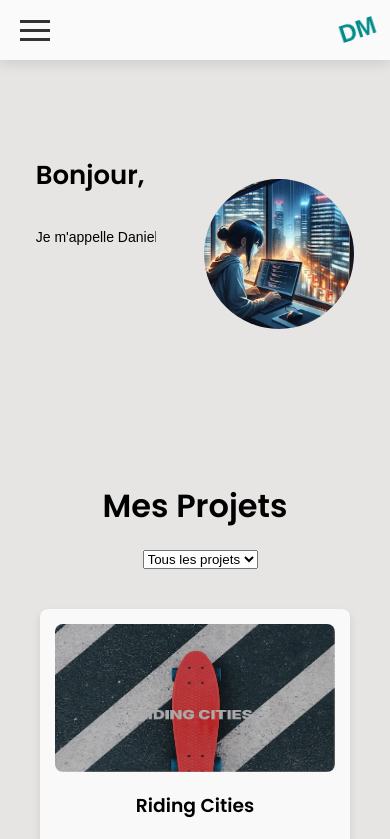
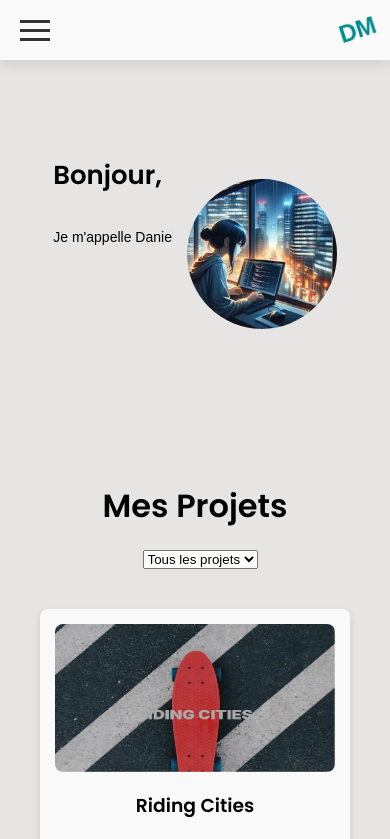
Before and after one commit to daniela16md/projet_12, a React (Create React App) app: page / in a window 390 px wide. Shown: the top 839 px of the page. Built offline with nearby package versions, Linux system fonts and the light colour scheme.

Commit message:
pages, css

```diff
--- a/src/App.css
+++ b/src/App.css
@@ -7,6 +7,9 @@ html {
   padding: 0;
   scroll-behavior: smooth;
   font-family: 'Roboto', sans-serif;
+}
+main {
+  min-height: 100vh;
 }
 
 #root {
--- a/src/App.js
+++ b/src/App.js
@@ -1,10 +1,10 @@
 import './App.css';
 import { BrowserRouter as Router, Routes, Route, useLocation  } from 'react-router-dom';
 import { useEffect } from 'react';
-import Home from './pages/Home/Home';
+import Home from './pages/HomePage/Home'
 import HeaderDM from './components/HeaderDM/HeaderDM';
 import Footer from './components/Footer/Footer';
-import Apropos from './components/APropos/Apropos';
+import Apropos from './pages/AproposPage/Apropos'
 
 function ScrollToTop() {
   const location = useLocation();
--- a/src/components/HeaderDM/HeaderDM.jsx
+++ b/src/components/HeaderDM/HeaderDM.jsx
@@ -2,7 +2,7 @@ import React, { useState } from 'react';
 import './HeaderDM.css';
 import PhotoName from '../../images/PhotoName.webp';
 import { Link } from 'react-router-dom';
-import '../../pages/Home/Home.css'
+import '../../pages/HomePage/Home.css'
 
 function HeaderDM() {
   const [menuOpen, setMenuOpen] = useState(false);
--- a/src/components/Projects/Projects.css
+++ b/src/components/Projects/Projects.css
@@ -4,7 +4,6 @@
 .project-image{
     height: 40%;
 }
-/* CSS pour la modale */
 .modal-overlay {
     position: fixed;
     top: 0;
@@ -16,13 +15,14 @@
     justify-content: center;
     align-items: center;
     z-index: 1000;
+
 }
 
 .modal-content {
     background: white;
     padding: 20px;
-    width: 80%;
-    max-width: 800px;
+    width: 100%;
+    max-width: 80%;
     height: 80%;
     border-radius: 8px;
     position: relative;
--- a/src/index.css
+++ b/src/index.css
@@ -1,15 +1,22 @@
 * {
   box-sizing: border-box;
 }
-body {
+body,html {
   margin: auto;
   max-width: 1440px;
   min-width: 320px;
   background-color:rgb(231, 228, 228);
 }
-
+main {
+  min-height: 100vh;
+  display: flex;
+  flex-direction: column;
+}
 #root {
   width: 100%;
+}
+.content {
+  flex: 1;
 }
 
 .main-container {
--- a/src/pages/Home/Home.css
+++ b/src/pages/HomePage/Home.css
@@ -106,5 +106,8 @@
         height: 150px;
         margin-top: 40px;
     }
+    .divhome {
+       gap: 0;
+    }
 
 }
--- a/src/pages/Home/Home.jsx
+++ b/src/pages/HomePage/Home.jsx
@@ -43,7 +43,6 @@ const Home = () => {
       <div id="skills">
         <Skills />
       </div>
-
       <Parcours />
       <div id="certificats">
         <Certificates />
```
Also changed, not shown: src/pages/AproposPage/Apropos.css (renamed from src/components/APropos/Apropos.css), src/pages/AproposPage/Apropos.jsx (renamed from src/components/APropos/Apropos.jsx), 1 other file (tests, documents, lock files or other folders).
